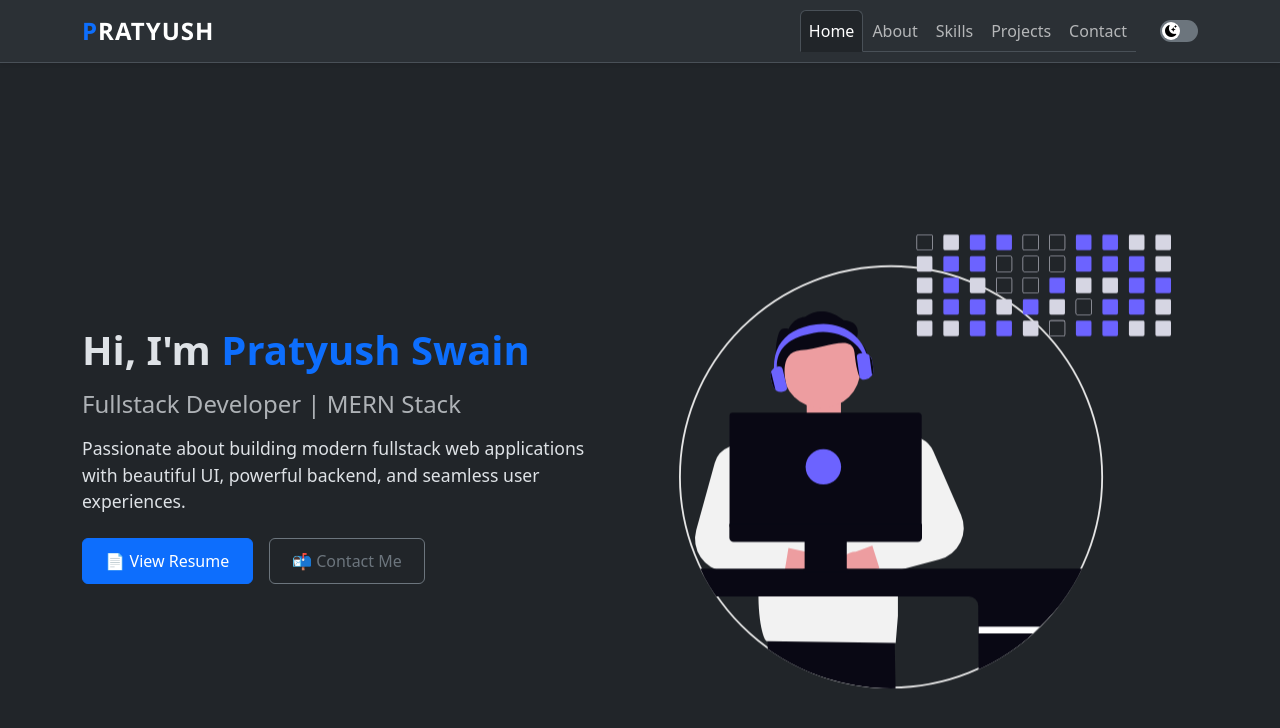
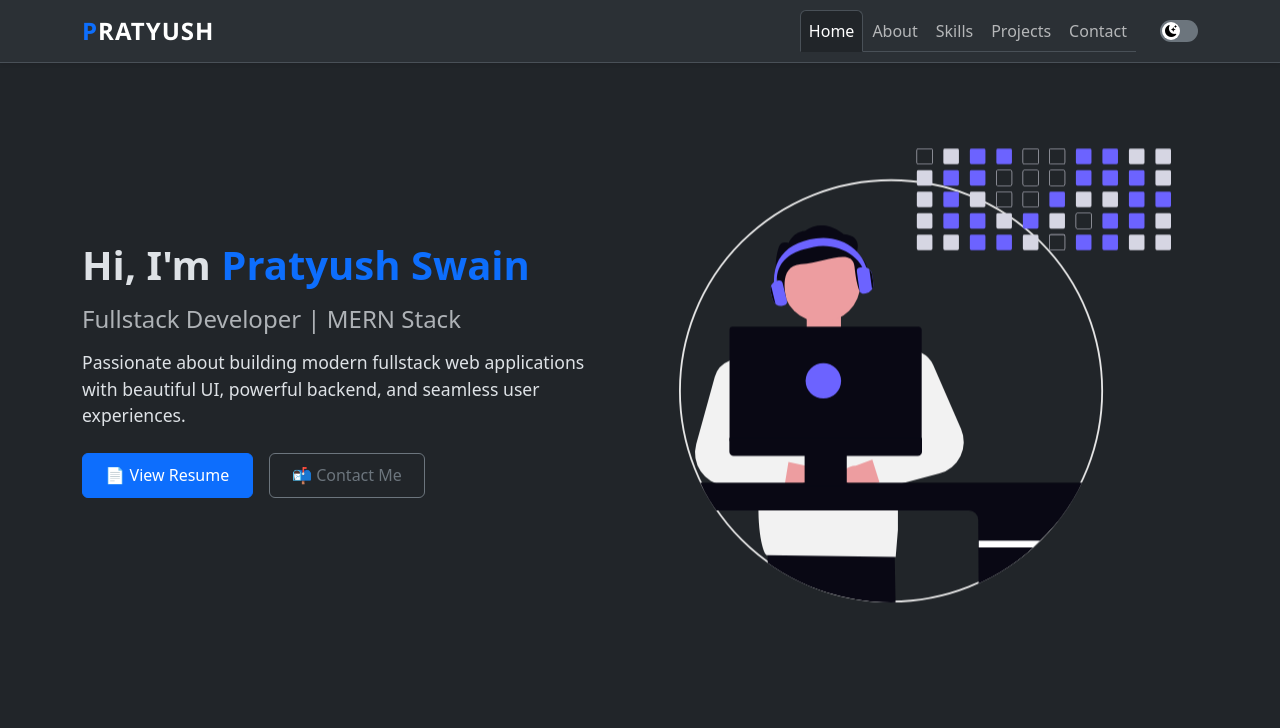
Before and after one commit to pratyush4595/portfolio, a React (Vite) app: page / in a window 1280 px wide. Shown: the top 728 px of the page. Built offline with nearby package versions, Linux system fonts and the light colour scheme.

Commit message:
Hero Section Completed

```diff
--- a/src/components/Hero/Hero.css
+++ b/src/components/Hero/Hero.css
@@ -1,8 +1,7 @@
 .hero {
-    min-height: 100vh;
     background-color: var(--bs-body-bg);
     color: var(--bs-body-color);
-    padding-top: 2rem;
+    padding-top: 4rem;
     padding-bottom: 3rem;
     transition: background-color 0.3s, color 0.3s;
 }
--- a/src/components/Hero/Hero.jsx
+++ b/src/components/Hero/Hero.jsx
@@ -11,21 +11,21 @@ const Hero = () => {
                 <div className="row align-items-center">
                     {/* Text Content */}
                     <div className="col-lg-6 text-center text-lg-start">
-                        <h1 className="hero-title mb-3">Hi, I'm <span className="highlight">Pratyush Swain</span></h1>
-                        <h4 className="hero-subtitle mb-3">Fullstack Developer | MERN Stack</h4>
-                        <p className="hero-description">
+                        <h1 className="hero-title mb-3" data-aos="fade-up" data-aos-delay="100">Hi, I'm <span className="highlight">Pratyush Swain</span></h1>
+                        <h4 className="hero-subtitle mb-3" data-aos="fade-up" data-aos-delay="200">Fullstack Developer | MERN Stack</h4>
+                        <p className="hero-description" data-aos="fade-up" data-aos-delay="300">
                             Passionate about building modern fullstack web applications with beautiful UI, powerful backend,
                             and seamless user experiences.
                         </p>
-                        <div className="hero-buttons mt-4">
+                        <div className="hero-buttons mt-2" data-aos="fade-up" data-aos-delay="400">
                             <a
                                 href={Resume}
                                 download
-                                className="btn btn-primary me-3"
+                                className="btn btn-primary mt-2 me-3"
                             >
                                 📄 View Resume
                             </a>
-                            <Link to='/contact' className="btn btn-outline-secondary">
+                            <Link to='/contact' className="btn btn-outline-secondary mt-2">
                                 📬 Contact Me
                             </Link>
                         </div>
@@ -37,6 +37,7 @@ const Hero = () => {
                             src={HeroIllustration}
                             alt="Developer at work"
                             className="img-fluid hero-image"
+                            data-aos="zoom-in-left"
                         />
                     </div>
                 </div>
```
